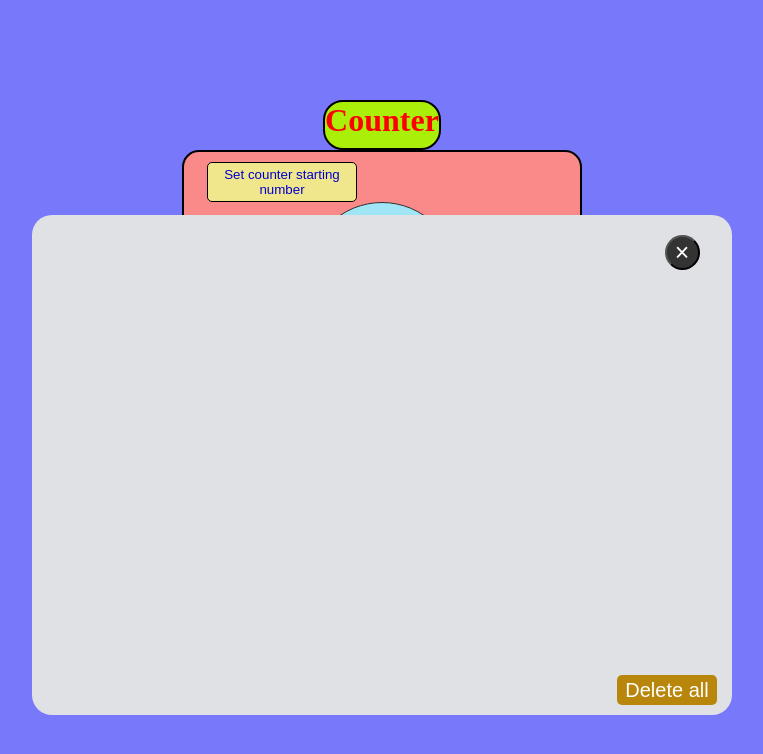
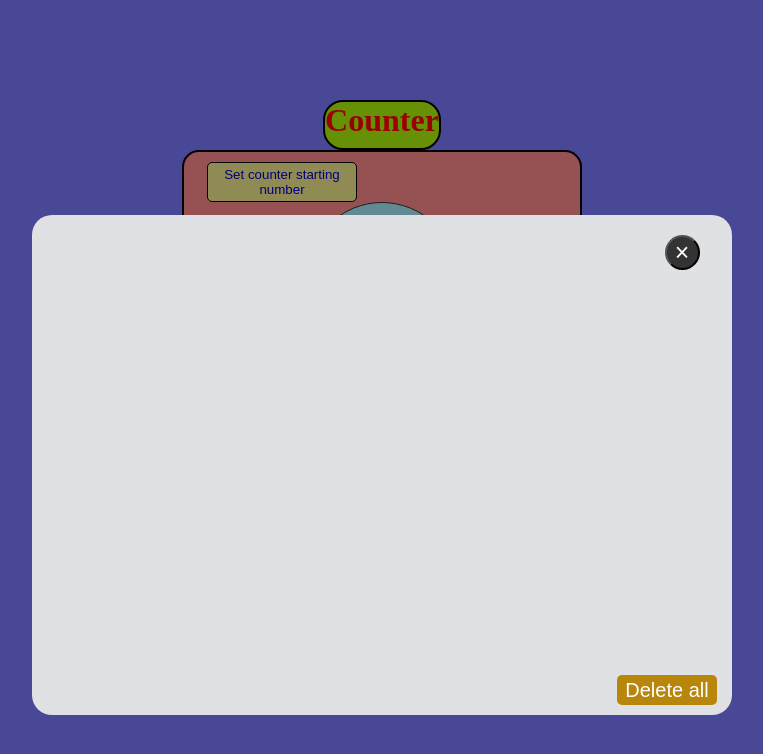
Before and after one commit to sakrokz/counter-website-simple, a plain HTML site: page index.html in a window 1280 px wide. Both pictures are taken after a click on the button "View Countings list". Shown: the whole page, without its empty margins (258-1021 px from the left). Drawn offline with Linux system fonts and the light colour scheme.

Commit message:
Update style.css

```diff
--- a/style.css
+++ b/style.css
@@ -157,7 +157,8 @@ button{
     height: 100vh;
 }
 .active-overlay{
-    background-color: rgb(4, 2, 97);
+    background-color: #000;
+    opacity: 40%;
 }
 
 #input-box{
```
